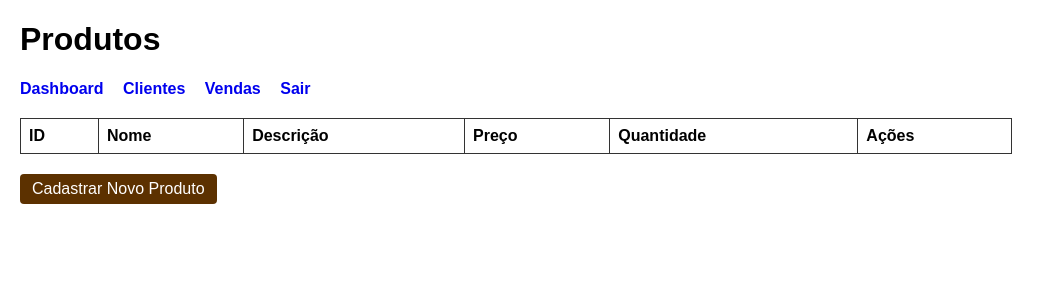
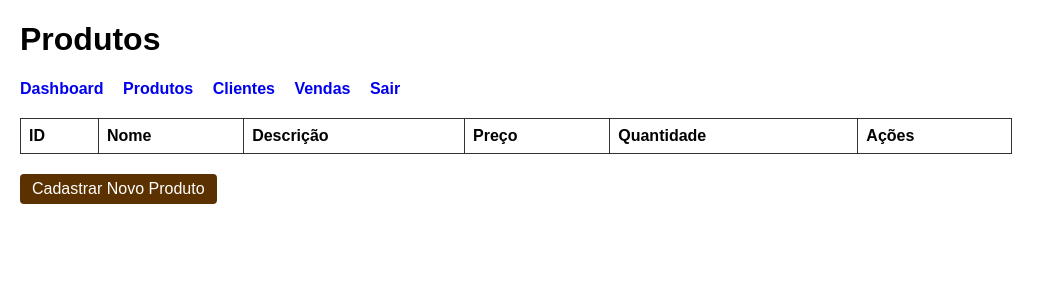
Before and after one commit to pacificodiguin/Sistema-Estoque-Vendas, a PHP site: page /produtos.php in a window 1280 px wide. Shown: the top 300 px of the page, without its empty margins (0-1055 px from the left). Run offline with PHP 8.4, Linux system fonts and the light colour scheme; the visitor is signed in with stand-in values (Sample User, id 1); data that the repository does not hold is empty.

Commit message:
Update produtos.php

```diff
--- a/views/produtos.php
+++ b/views/produtos.php
@@ -6,7 +6,7 @@ if(!isset($_SESSION['usuario'])){
     exit();
 }
 
-// Buscar todos os produtos
+// Busca de todos os produtos
 $sql = $pdo->query("SELECT * FROM produtos");
 $produtos = $sql->fetchAll(PDO::FETCH_ASSOC);
 ?>
@@ -23,6 +23,7 @@ $produtos = $sql->fetchAll(PDO::FETCH_ASSOC);
 <h1>Produtos</h1>
 <nav>
     <a href="../public/index.php">Dashboard</a>
+    <a href="produtos.php">Produtos</a>
     <a href="../views/clientes.php">Clientes</a>
     <a href="../views/vendas.php">Vendas</a>
     <a href="../controllers/logout.php">Sair</a>
```
